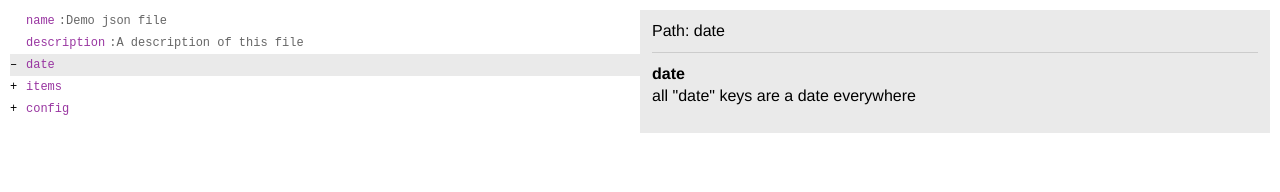
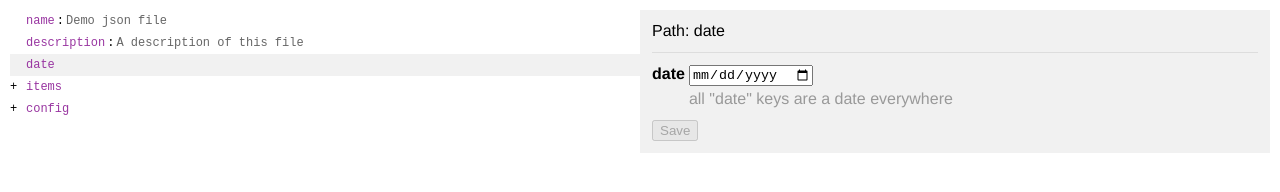
Before and after one commit to pleaseshutup/jsone, a plain HTML site: page demo.html in a window 1280 px wide. Both pictures are taken after a click on the element "date". Drawn offline with Linux system fonts and the light colour scheme.

Commit message:
improved editing ui

```diff
--- a/demoSchema.json
+++ b/demoSchema.json
@@ -1,6 +1,7 @@
 {
-
-
+  "/": {
+    "description": "Select a row to edit"
+  },
   "/config*": {
     "key*": {
       "type": "string",
@@ -11,7 +12,8 @@
     }
   },
   "name": {
-    "placeholder": "enter name"
+    "placeholder": "enter name",
+    "description": "keep the names short please"
   },
   "description": {
     "type": "string",
@@ -24,9 +26,11 @@
     "description": "all \"date\" keys are a date everywhere",
     "rules": "must be a valid date"
   },
-  "items":{
+  "items": {
     "type": "array",
     "description": "the sub-elements of this node",
-    "keys": ["name", "description", "date"]
+    "children": {
+      "keys": ["name", "description", "date"]
+    }
   }
 }
--- a/jsone.js
+++ b/jsone.js
@@ -5,6 +5,9 @@
 		var self = this;
 
 		self.__config = config || {};
+		if(!Array.isArray(self.__config.editable)){
+			self.__config.editable = ['string', 'number', 'date']
+		}
 		// the node we write into. Take provided node, query selector, id=jsone or just the body
 		self.__node = DOM(config.node || document.querySelector(config.node) || document.getElementById('jsone') || document.body);
 
@@ -126,13 +129,19 @@
 
 		self.getRulesForPath = function(path, callback) {
 			var rules = {};
+
+			if(path.length > 1){
+				rules.parent = {};
+				self.loopRulesForPath(rules.parent, path.slice(0,-1), self.__schema);
+				if(rules.parent.children){
+					for(var k in rules.parent.children){
+						rules[k] = rules.parent.children[k];
+					}
+				}
+			}
 			self.loopRulesForPath(rules, path, self.__schema);
 
-			setTimeout(function() {
-				callback(JSON.parse(JSON.stringify(rules || {})));
-			}, 1);
-
-			return false;
+			return rules;
 		};
 
 		self.json(self.__config.json || self.__config.json);
@@ -171,7 +180,7 @@
 				return str ? '<span class="jsone-node-helper">' + str + '</span>' : '';
 			} else if (type === 'number' || type === 'string') {
 				str = node;
-				return str ? '<span class="jsone-node-value">:' + str + '</span>' : '';
+				return str ? '<span class="jsone-node-colon">:</span><span class="jsone-node-value">' + str + '</span>' : '';
 			} else if (type === 'null') {
 				return '<span class="jsone-node-helper">null</span>';
 			}
@@ -183,50 +192,54 @@
 			var secinto = DOM().new('div').class('jsone-help-section').appendTo(into),
 				joinpath = path.join('/');
 
-			self.getRulesForPath(path, function(rules) {
-				if (rules) {
+			var rules = self.getRulesForPath(path);
 			if (rules.type) {
 				type = rules.type;
 			}
 
-					DOM().new('div').class('jsone-help-key').attr({
+			var key = DOM().new('div').class('jsone-help-key').attr({
 				title: joinpath + ' (' + type + ')'
 			}).html(path[path.length - 1]).appendTo(secinto);
-					DOM().new('div').class('jsone-help-spacer').appendTo(secinto);
+			var val = DOM().new('div').class('jsone-help-value').appendTo(secinto);
+
+			if(self.__config.editable.indexOf(type) > -1){
+				var edit = {
+					node: 'textarea',
+					attr: {
+						placeholder: rules.placeholder || ''
+					},
+
+				};
+				if(type === 'number' || type === 'date'){
+					edit.node = 'input';
+					edit.attr.type = type;
+					edit.attr.value = node;
+				} else {
+					edit.text = node || ''
+				}
+				helpMeta.editable();
+				edit.dom = DOM().new(edit.node).class('jsone-input').attr(edit.attr).appendTo(val).on('input change', function(e) {
+					helpMeta.inputChangeEvent(e, joinpath)
+				});
+				if(edit.text){
+					edit.dom.text(edit.text);
+				}
+				DOM().new('div').class('jsone-help-spacer').appendTo(val);
+			}
 
 			if (rules.description) {
-						DOM().new('div').class('jsone-help-description').html(rules.description).appendTo(secinto);
+				DOM().new('div').class('jsone-help-description').html(rules.description).appendTo(val);
 				DOM().new('div').class('jsone-help-spacer').appendTo(secinto);
 			}
 
-					if (type === 'string') {
-						helpMeta.editable();
-						DOM().new('textarea').class('jsone-input').attr({
-							placeholder: rules.placeholder || ''
-						}).text(node || '').appendTo(secinto).on('input change', function(e) {
-							helpMeta.inputChangeEvent(e, joinpath)
+			if (type === 'object' && context == 'main') {
+				var useKeys = rules.keys || [];
+				Object.keys(node).forEach(function(k){
+					if(useKeys.indexOf(k) < 0){ useKeys.push(k); }
 				});
-						DOM().new('div').class('jsone-help-spacer').appendTo(secinto);
-					} else if (type === 'number') {
-						helpMeta.editable();
-						DOM().new('input').class('jsone-input').attr({
-							type: 'number',
-							'data-path': path.join('/'),
-							placeholder: rules.placeholder || ''
-						}).appendTo(secinto).on('input change', function(e) {
-							helpMeta.inputChangeEvent(e, joinpath)
-						});
-						DOM().new('div').class('jsone-help-spacer').appendTo(secinto);
-					}
-				}
-			});
-
-			if (type === 'object') {
-				for (var k in node) {
+				useKeys.forEach(function(k){
 					self.renderHelpSegment(node[k], path.concat(k), self.getNodeType(node[k]), into, helpMeta, 'sub');
-				}
-			} else if (type === 'array') {
-
+				})
 			}
 
 		}
@@ -247,9 +260,6 @@
 				editable: function() {
 					if (!helpMeta.__is_editable) {
 						helpMeta.__is_editable = true;
-						saveButton.css({
-							display: ''
-						});
 					}
 				},
 				inputChangeEvent: function(e, joinpath) {
@@ -291,8 +301,9 @@
 			};
 
 			self.renderHelpSegment(node, path, type, into, helpMeta, 'main');
+
 			var saveButton = DOM().new('input').class('jsone-input').css({
-				display: 'none'
+				display: helpMeta.__is_editable ? '' : 'none'
 			}).attr({
 				type: 'submit',
 				value: 'Save',
@@ -321,14 +332,14 @@
 						)
 						.css(css)
 						.attr({
-							'data-children': rowstate.type === 'object' || rowstate.type === 'array' ? '1' : '0',
+							'data-children': (rowstate.type !== 'object' && rowstate.type !== 'array') ? '0' : '1'
 						})
 					rowstate.changed = false;
 				}
 				if (append) {
 					rowstate.row.appendTo(self.__json_rows)
 						.on('click', function(e) {
-							rowstate.expanded = rowstate.expanded ? 0 : 1
+							rowstate.expanded = rowstate.expanded || (rowstate.type !== 'object' && rowstate.type !== 'array') ? 0 : 1
 							self.__state.help = rowstate.joinpath;
 							self.renderState();
 						});
@@ -371,14 +382,14 @@
 				width: '50%',
 			},
 			'.jsone-help': {
-				'background-color': '#eaeaea',
+				'background-color': '#f1f1f1',
 				width: '50%',
 			},
 			'.jsone-row': {
 				cursor: 'pointer'
 			},
 			'.jsone-row:hover': {
-				'background-color': '#eaeaea'
+				'background-color': '#f1f1f1'
 			},
 			'.jsone-row-text': {
 				display: 'inline-block',
@@ -396,7 +407,7 @@
 				content: '"–"'
 			},
 			'.jsone-row[data-active="1"]': {
-				'background-color': '#eaeaea'
+				'background-color': '#f1f1f1'
 			},
 			'.jsone-node-helper': {
 				'padding-left': '4px',
@@ -406,9 +417,10 @@
 			'.jsone-node-key': {
 				color: '#9936a1'
 			},
+			'.jsone-node-colon': {
+				padding: '0 2px'
+			},
 			'.jsone-node-value': {
-				'padding-left': '4px',
-				'font-size': '-1',
 				color: '#666'
 			},
 			'.jsone-help-path': {
@@ -418,14 +430,31 @@
 				padding: '0 12px 12px 12px'
 			},
 			'.jsone-help-key': {
+				'border-top': '1px solid #ddd',
+				'text-align': 'right',
+				padding: '12px 4px 12px 0',
+				display: 'table-cell',
+				'vertical-align': 'top',
+				'max-width': '200px',
+				overflow: 'hidden',
 				'font-weight': 'bold'
+			},
+			'.jsone-help-value': {
+				padding: '12px 0',
+				'border-top': '1px solid #ddd',
+				display: 'table-cell',
+				'vertical-align': 'top',
+				width: '100%',
+				'max-width': 'calc(100% - 200px)'
+			},
+			'.jsone-help-description': {
+				color: '#999'
 			},
 			'.jsone-help-spacer': {
 				padding: '2px 0'
 			},
 			'.jsone-help-section': {
-				'border-top': '1px solid #ccc',
-				padding: '12px 0'
+				display: 'table-row',
 			},
 			'.jsone-help-section:first': {
 				'border-top-color': '#666'
@@ -440,7 +469,9 @@
 			},
 			'textarea.jsone-input': {
 				width: '100%',
-				border: '1px solid #ccc',
+				height: '22px',
+				border: '0',
+				background: 'transparent',
 				'box-sizing': 'border-box'
 			}
 		}, 'jsone-sheet');
```
Also changed, not shown: demo.html (+8 -0 lines). Lines whose indentation alone changed are shown as unchanged.
